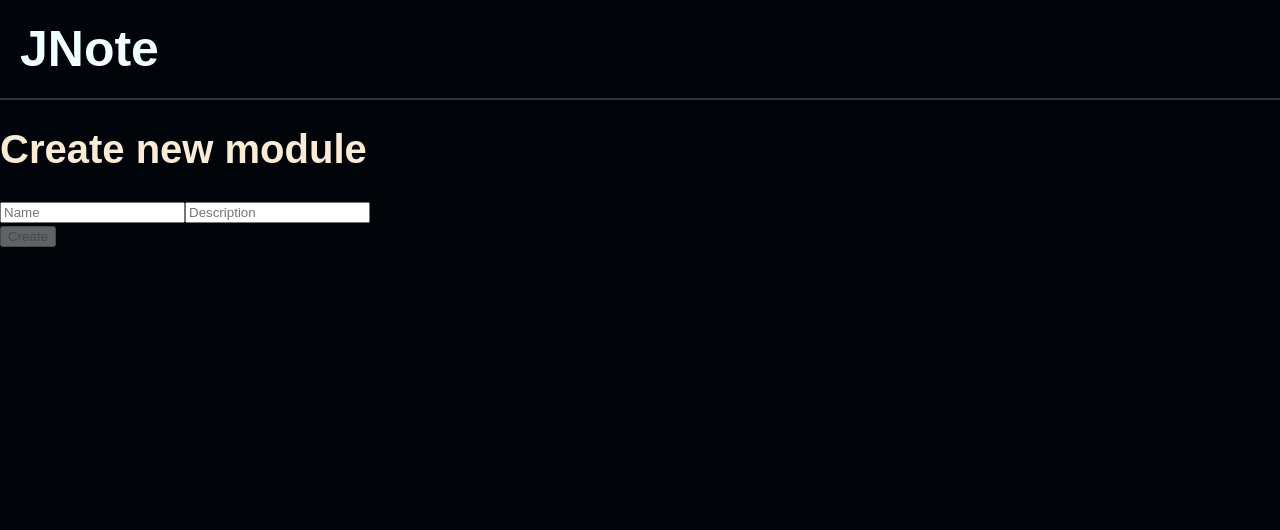
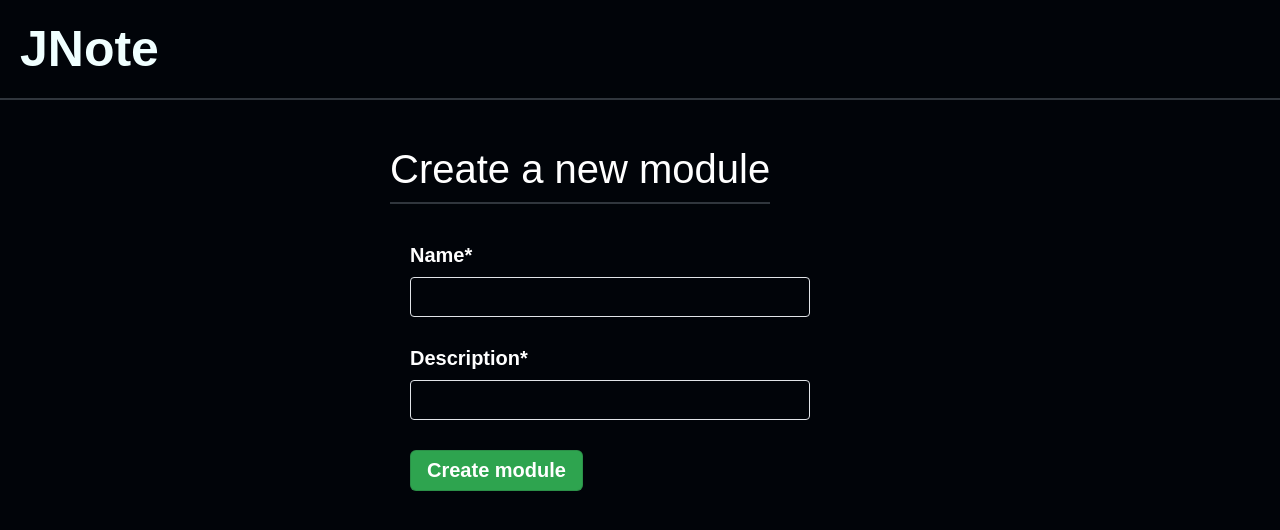
Before and after one commit to nassermohamedit/jnote-ui, an Angular app: page /create-module in a window 1280 px wide. Shown: the top 530 px of the page. Built offline with nearby package versions, Linux system fonts and the light colour scheme; sample sign-in values are in the browser's storage.

Commit message:
Add some styling

```diff
--- a/src/app/app.component.css
+++ b/src/app/app.component.css
@@ -1,9 +1,8 @@
-
-body {
-    background: black;
-}
-
 .container {
+    width: 100%;
     margin: 0;
     padding: 0;
+    display: flex;
+    flex-direction: column;
+    align-items: center;
 }
--- a/src/app/app.component.html
+++ b/src/app/app.component.html
@@ -1,4 +1,6 @@
 <app-navbar></app-navbar>
 <div class="container">
-  <router-outlet></router-outlet>
+  <div class="container">
+    <router-outlet/>
+  </div>
 </div>
--- a/src/app/components/create-module/create-module.component.css
+++ b/src/app/components/create-module/create-module.component.css
@@ -0,0 +1,76 @@
+.module-form-container {
+    display: flex;
+    flex-direction: column;
+    align-items: start;
+    width: 500px;
+}
+
+.form-container {
+    max-width: 500px;
+    padding: 20px;
+}
+
+h1 {
+    margin-bottom: 20px;
+    font-weight: 400;
+    border-bottom: 2px solid var(--line-color);
+    padding-bottom: 10px;
+}
+
+
+label {
+    display: block;
+    font-weight: 600;
+    margin-bottom: 5px;
+    color: white;
+    margin-bottom: 10px;
+}
+
+.form-group {
+    margin-bottom: 30px;
+}
+
+.form-control {
+    width: 100%;
+    padding: 8px 12px;
+    border: 1px solid #e1e4e8;
+    border-radius: 4px;
+    box-sizing: border-box;
+    background: transparent;
+    font-size: 19px;
+    color: white;
+    width: 400px;
+}
+
+.form-control:focus {
+    border-color: #142231;
+    outline: none;
+    box-shadow: 0 0 0 3px rgba(3,102,214,0.3);
+}
+
+
+.btn-primary {
+    background-color: #2ea44f;
+    color: #fff;
+    border: 1px solid rgba(27,31,35,0.15);
+    border-radius: 6px;
+    padding: 8px 16px;
+    font-size: 20px;
+    font-weight: 600;
+    cursor: pointer;
+}
+
+.btn-primary:disabled {
+    background-color: #94d3a2;
+    cursor: not-allowed;
+}
+
+.btn-primary:hover:not(:disabled) {
+    background-color: #22863a;
+    border-color: rgba(27,31,35,0.15);
+}
+
+.error-message {
+    color: #d73a49;
+    margin-top: 10px;
+}
--- a/src/app/components/create-module/create-module.component.html
+++ b/src/app/components/create-module/create-module.component.html
@@ -1,11 +1,20 @@
-<h1>Create new module</h1>
-<form [formGroup]="moduleForm" (ngSubmit)="submitForm()">
-    <input type="text" placeholder="Name" formControlName="name" class="form-control" />
-    <input type="text" placeholder="Description" formControlName="description" class="form-control" />
-    <div class="d-grid">
-        <button type="submit" [disabled]="moduleForm.invalid">Create</button>
-    </div>
-    <div *ngIf="error" class="error-message">
-        {{ error }}
-    </div>
-</form>
+<div class="module-form-container">
+    <h1>Create a new module</h1>
+    <form [formGroup]="moduleForm" (ngSubmit)="submitForm()" class="form-container">
+        <div class="form-group">
+            <label for="name">Name*</label>
+            <input id="name" type="text" formControlName="name" class="form-control" />
+        </div>
+        <div class="form-group">
+            <label for="description">Description*</label>
+            <input id="description" type="text" formControlName="description"
+                class="form-control" />
+        </div>
+        <div class="form-group">
+            <button type="submit" class="btn btn-primary">Create module</button>
+        </div>
+        <div *ngIf="error" class="error-message">
+            {{ error }}
+        </div>
+    </form>
+</div>
--- a/src/app/components/module-grid/module-grid.component.css
+++ b/src/app/components/module-grid/module-grid.component.css
@@ -1,7 +1,12 @@
+.module-grid-container {
+    width: 70%;
+}
+
 .modules-grid {
+    position: relative;
     display: grid;
-    grid-template-columns: repeat(4, minmax(0, 1fr));
-    gap: 16px;
+    grid-template-columns: repeat(3, minmax(0, 1fr));
+    gap: 10px;
     padding: 16px;
 }
 
--- a/src/app/components/module-grid/module-grid.component.html
+++ b/src/app/components/module-grid/module-grid.component.html
@@ -1,7 +1,6 @@
-<button routerLink='/create-module' routerLinkActive="active" class="green-button">New</button>
-<div class="modules-grid">
-    <app-module-card
-        *ngFor="let module of modules"
-        [module]="module">
-    </app-module-card>
+<div class="module-grid-container">
+    <button routerLink='/create-module' routerLinkActive="active" class="green-button">New</button>
+    <div class="modules-grid">
+        <app-module-card *ngFor="let module of modules" [module]="module" />
+    </div>
 </div>
--- a/src/app/components/navbar/navbar.component.css
+++ b/src/app/components/navbar/navbar.component.css
@@ -4,7 +4,7 @@ nav {
     left: 0;
     width: 100%;
     padding: 20px;
-    border-bottom: 2px solid #30363d;
+    border-bottom: 2px solid var(--line-color);
 }
 
 nav ul {
--- a/src/styles.css
+++ b/src/styles.css
@@ -1,3 +1,7 @@
+:root {
+    --line-color: #30363d
+}
+
 * {
     box-sizing: border-box;
 }
@@ -24,6 +28,6 @@ body {
     background-color: #010409;
     font-family: 'Amethysta', sans-serif;
     font-size: 20px;
-    color: antiquewhite;
+    color: white;
 
 }
```
